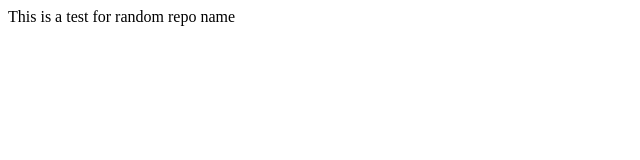
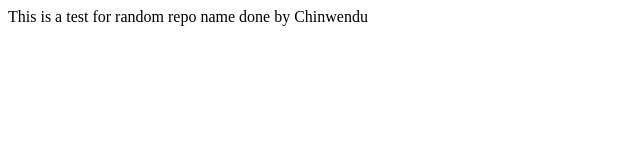
Before and after one commit to favokd/random-repo-name, a plain HTML site: page index.html in a window 1280 px wide. Shown: the whole page, without its empty margins (0-640 px from the left). Drawn offline with Linux system fonts and the light colour scheme.

Commit message:
update index.html

```diff
--- a/index.html
+++ b/index.html
@@ -2,9 +2,9 @@
   <head>
     <meta charset="UTF-8" />
     <meta name="viewport" content="width=device-width, initial-scale=1.0" />
-    <title>Document</title>
+    <title>Chinwendu</title>
   </head>
   <body>
-    This is a test for random repo name
+    <p>This is a test for random repo name done by Chinwendu</p>
   </body>
 </html>
```
